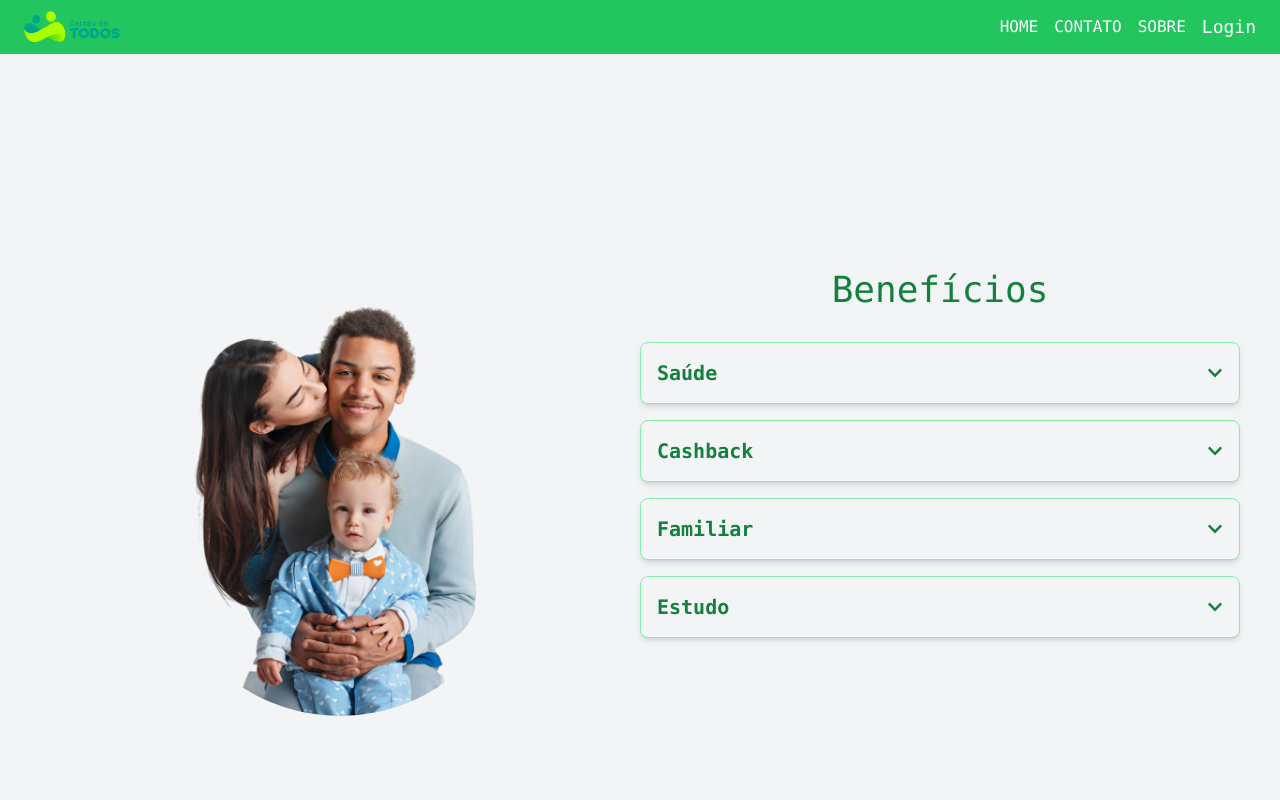
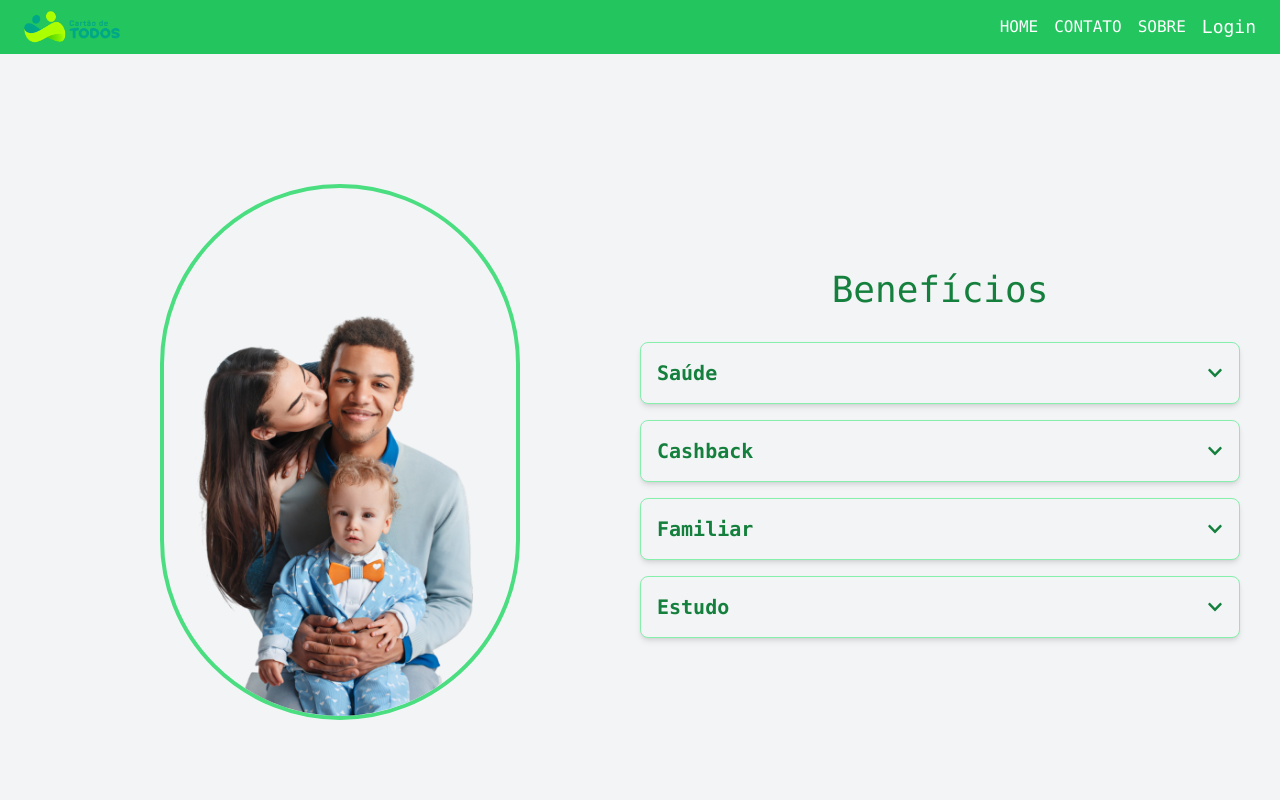
Before and after one commit to ViniciusCampeao/cdt, a React (Vite) app: page /about in a window 1280 px wide. Shown: the top 800 px of the page. Built offline with nearby package versions, Linux system fonts and the light colour scheme; no server answers.

Commit message:
feat: about cdt

```diff
--- a/src/components/About/index.tsx
+++ b/src/components/About/index.tsx
@@ -6,7 +6,7 @@ const AboutComponent: React.FC = () => {
   const [openCardIndex, setOpenCardIndex] = useState<number | null>(null);
 
   const cards = [
-    { title: 'Saúde', content: 'Com o Cartão de TODOS, cuidar da saúde ficou muito mais fácil e acessível. As consultas médicas possuem valores fixos, sendo apenas R$ 26 para clínico geral e R$ 35 para outras especialidades, permitindo que você e sua família tenham atendimento de qualidade sem comprometer o orçamento. Além disso, é possível obter até 70% de desconto em exames laboratoriais e de imagem, garantindo preços reduzidos para os cuidados essenciais. Os benefícios também se estendem à odontologia, com até 70% de desconto em procedimentos odontológicos, proporcionando um sorriso saudável para toda a família.' },
+    { title: 'Saúde', content: 'Com o Cartão de TODOS, cuidar da saúde ficou muito mais fácil e acessível. As consultas médicas possuem valores fixos, sendo apenas R$ 30 para clínico geral e R$ 40 para outras especialidades, permitindo que você e sua família tenham atendimento de qualidade sem comprometer o orçamento. Além disso, é possível obter até 70% de desconto em exames laboratoriais e de imagem, garantindo preços reduzidos para os cuidados essenciais. Os benefícios também se estendem à odontologia, com até 70% de desconto em procedimentos odontológicos, proporcionando um sorriso saudável para toda a família.' },
     { title: 'Cashback', content: 'Receba até 20% de cashback em compras realizadas em lojas parceiras físicas, regionais e online. Economize enquanto gasta e aproveite as vantagens de ter parte do seu dinheiro de volta!' },
     { title: 'Familiar', content: 'O plano familiar é válido para até 7 pessoas pelo mesmo valor! Inclui cônjuge, filhos de até 21 anos e pais acima de 81 anos. Ideal para garantir o bem-estar de toda a família, com descontos em farmácias, restaurantes, exames, consultas e estudo.' },
     { title: 'Estudo', content: 'Invista no seu futuro e no dos seus filhos com cursos e programas educacionais de qualidade. Parceria com o Refuturiza para capacitação profissional e desenvolvimento pessoal, preparando você para o mercado de trabalho totalmente gratuito!' },
@@ -19,7 +19,7 @@ const AboutComponent: React.FC = () => {
   return (
     <div className="flex min-h-screen flex-col md:flex-row md:px-10 px-2 pb-4 bg-gray-100 font-mono">
       <div className="md:flex-1 flex items-center justify-center">
-        <img src={image} alt="Imagem Familia" className="w-3/5 rounded-full object-cover" />
+        <img src={image} alt="Imagem Familia" className="w-3/5 rounded-full object-cover border-4 border-green-400 mt-3" />
       </div>
       <div className="md:flex-1 mt-4 flex flex-col items-start justify-center text-center">
         <h2 className="text-4xl font-mono text-green-700 mb-8 w-full">Benefícios</h2>
```
